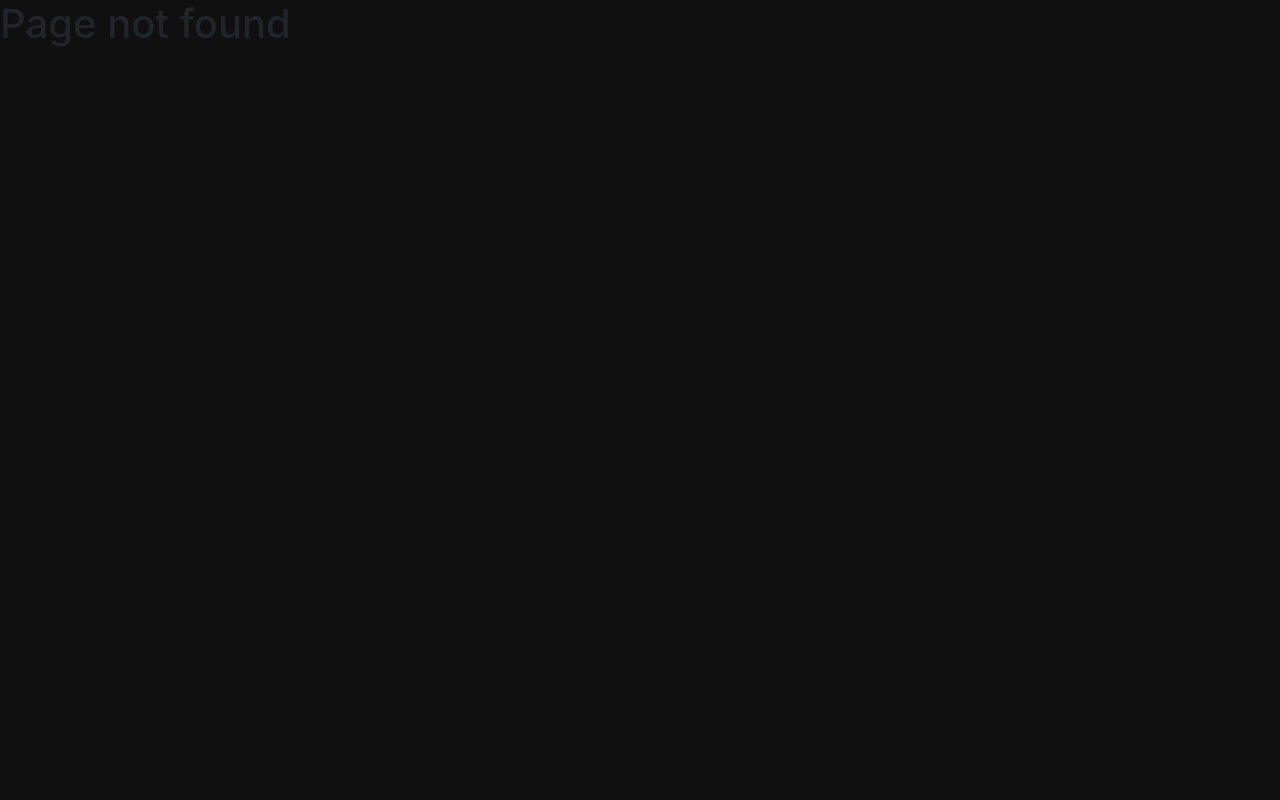
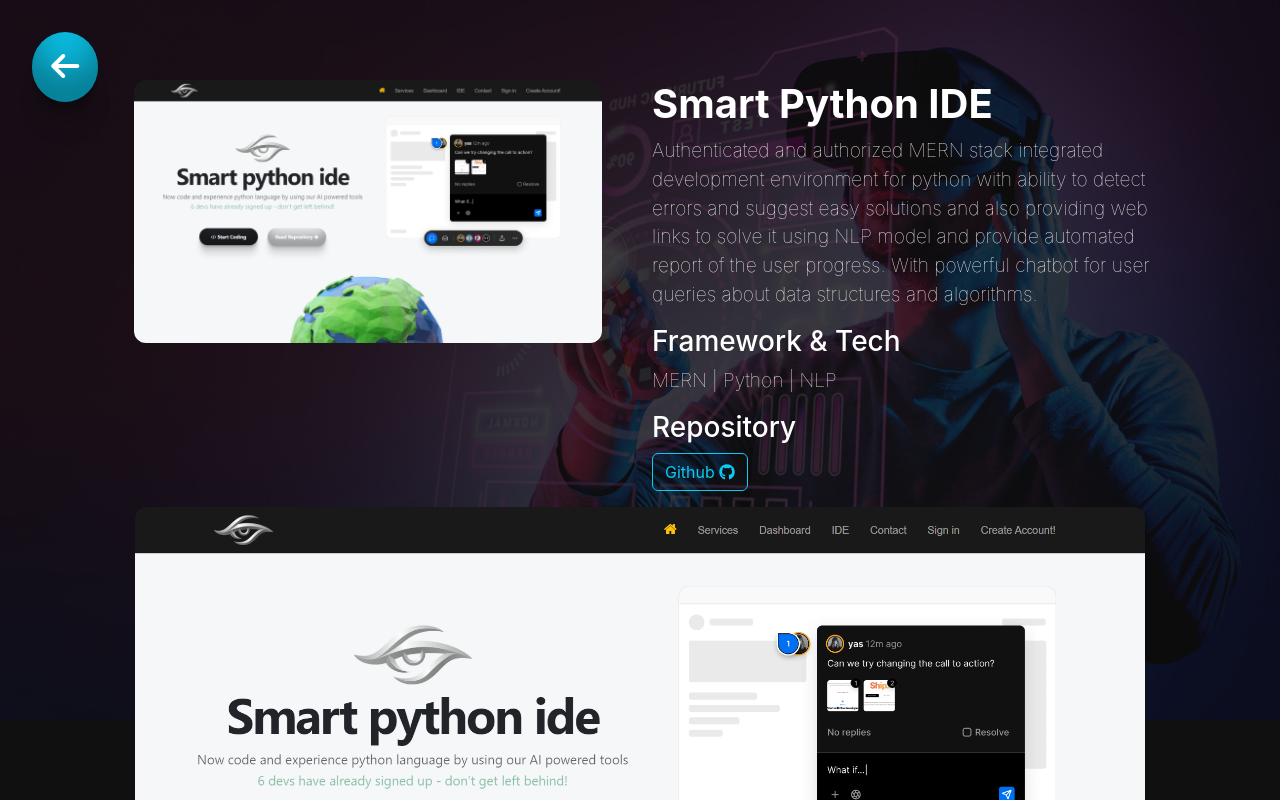
Before and after one commit to uxairishere/profile, a React (Create React App) app: page /project/1 in a window 1280 px wide. Before the commit this address had no page. Shown: the top 800 px of the page. Built offline with nearby package versions, Linux system fonts and the light colour scheme.

Commit message:
update index 6

```diff
--- a/package.json
+++ b/package.json
@@ -1,5 +1,5 @@
 {
-  "homepage": "https://uxairishere.github.io/profile",
+  "homepage": "https://uxairishere.github.io/profile/#",
   "name": "client",
   "version": "0.1.0",
   "private": true,
--- a/src/App.js
+++ b/src/App.js
@@ -23,7 +23,7 @@ const App = () => {
       <Router>
         <Routes>
           <Route path='/profile' element={<Profile />} />
-          <Route path='/profile/project/:id' element={<ProjectDetail projects={projects} />} />
+          <Route path='/project/:id' element={<ProjectDetail projects={projects} />} />
           <Route path='*' element={<NotFound />} />
         </Routes>
       </Router>
--- a/src/components/Home/Projects.jsx
+++ b/src/components/Home/Projects.jsx
@@ -25,7 +25,7 @@ function Projects() {
                             <div className='project-card-inner'>
                                 <p className='service-p'>{value.tech}</p>
                                 <h3 className='serviceh3'>{value.heading}</h3>
-                                <a href={'/profile/project/' + value._id} className='btn btn-outline-warning submit-button'>VIEW <i className='fa fa-github'></i></a>
+                                <a href={'/project/' + value._id} className='btn btn-outline-warning submit-button'>VIEW <i className='fa fa-github'></i></a>
                             </div>
                         </card>
                     </div>
```
